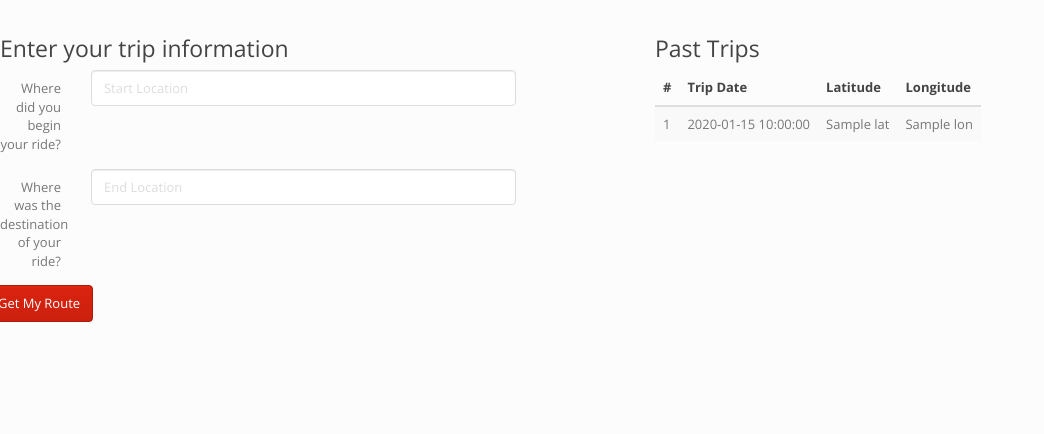
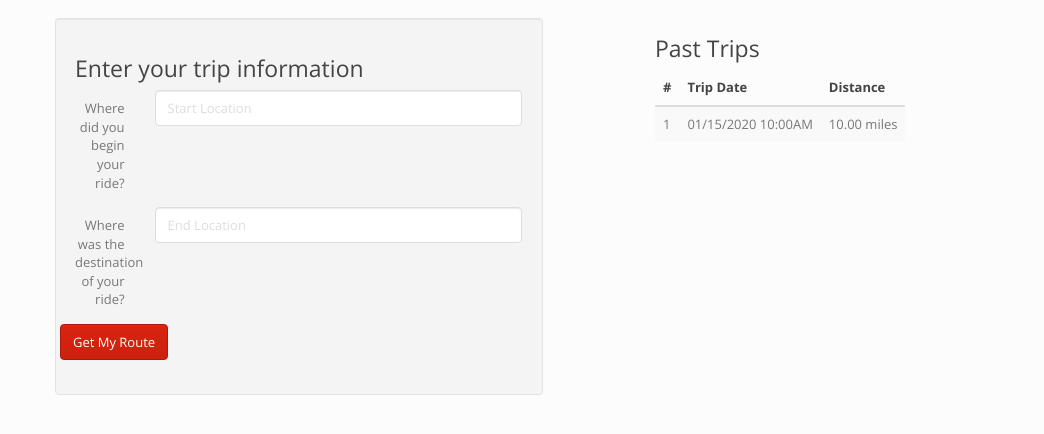
Before and after one commit to calebbraun/impact-cycling, a Flask app: template templates/log-trip.html in a window 1280 px wide. Shown: the part 42-476 px from the top of the page, without its empty margins (0-1044 px from the left). Run offline with Flask 2, Linux system fonts and the light colour scheme; the template is opened without the code that fills it: most values are stand-ins (such as "Sample title", 1, 10 or a date in 2020); parts of the project's set-up code (start-up, migrations or seed data) failed here and were passed over; some libraries are stand-ins or nearby versions.

Commit message:
formating log-trip page

```diff
--- a/templates/log-trip.html
+++ b/templates/log-trip.html
@@ -16,8 +16,9 @@
 {% include 'navbar.html' %}
 
 {% block content %}
+<div class="container">
 <div class="row">
-<div class="col-lg-5">
+<div class="col-lg-5 well">
 <h3>Enter your trip information</h3>
 <form id="userInputs" class="form-horizontal" method="post" action="{{ url_for('trip_data') }}">
 
@@ -50,23 +51,22 @@
     <tr>
       <th>#</th>
       <th>Trip Date</th>
-      <th>Latitude</th>
-      <th>Longitude</th>
+      <th>Distance</th>
     </tr>
   </thead>
   <tbody>
     {% for row in trips %}
     <tr>
       <td>{{ loop.index }}</td>
-      <td>{{ row.date }}</td>
-      <td>{{ row.lat}}</td>
-      <td>{{ row.lon }}</td>
+      <td>{{ row.date.strftime('%m/%d/%Y') }} {{ row.date.strftime(' %I:%M%p') }}</td>
+      <td>{{ '%.2f' % row.distance }} miles</td>
     </tr>
     {% endfor %}
   </tbody>
 </table>
 </div>
 </div>
+</div>
 {% endblock %}
 
 </body>
```
